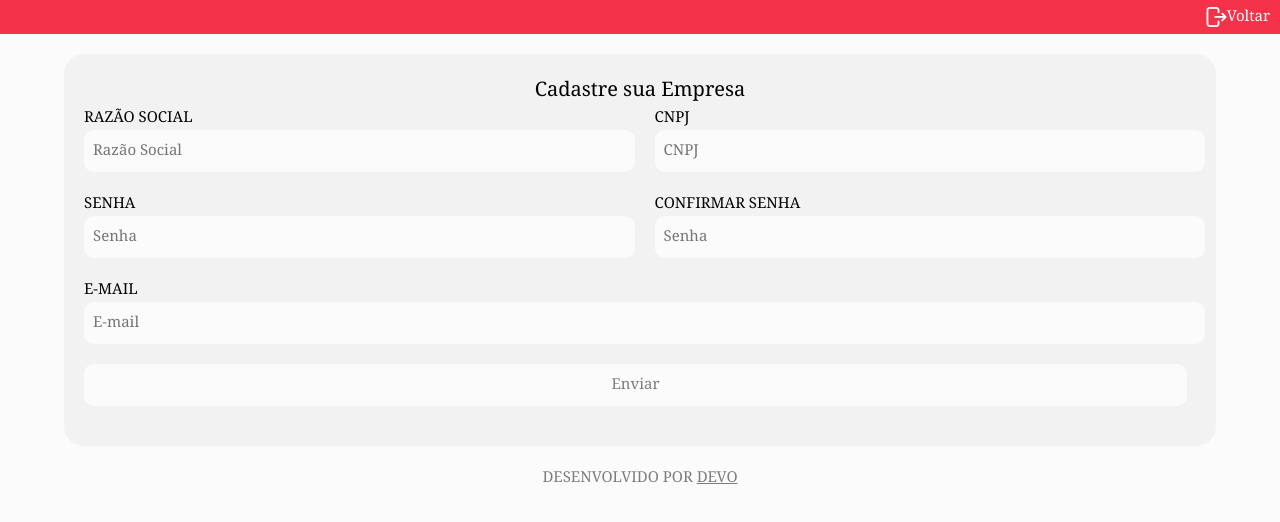
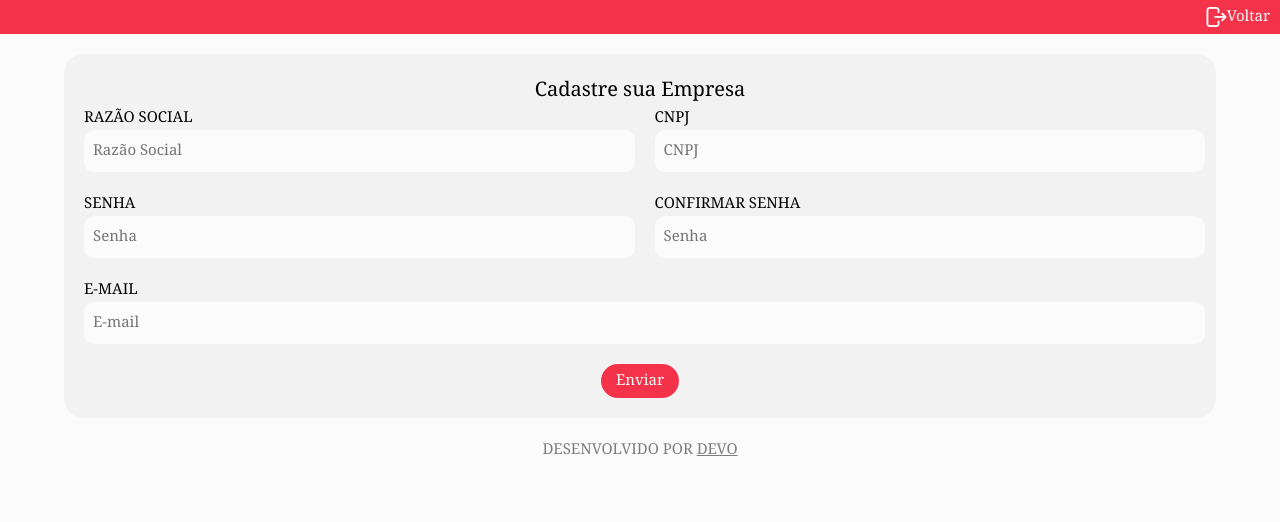
Before and after one commit to equipedevo/API_2_FRONT, a React (Create React App) app in the folder hermez/: page /cadastroEmpresa in a window 1280 px wide. Shown: the top 522 px of the page. Built offline with nearby package versions, Linux system fonts and the light colour scheme.

Commit message:
T05 - Troquei a estilização do tipo button para a estilização do tipo submit

```diff
--- a/hermez/src/pages/css/CadastroEmpresa.css
+++ b/hermez/src/pages/css/CadastroEmpresa.css
@@ -56,7 +56,7 @@
     margin-right: calc(var(--marginSenha) + var(--paddingInput));
 }
 
-.formEmpresaCadastro input[type="button"]{
+.formEmpresaCadastro input[type="submit"]{
     background-color: var(--vermelho);
     border-radius: var(--bordaInputButton);
     color: var(--branco);
```
